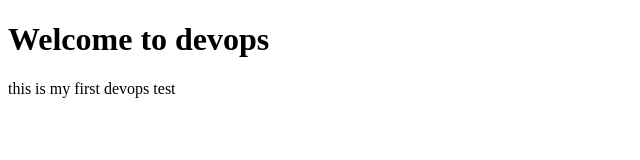
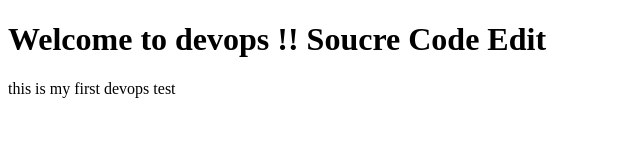
Before and after one commit to AkashShalu/DevOpsDemo, a plain HTML site: page index.html in a window 1280 px wide. Shown: the whole page, without its empty margins (0-640 px from the left). Drawn offline with Linux system fonts and the light colour scheme.

Commit message:
Update index.html

```diff
--- a/index.html
+++ b/index.html
@@ -2,7 +2,7 @@
 <html>
 <body>
 
-<h1>Welcome to devops</h1>
+<h1>Welcome to devops !! Soucre Code Edit</h1>
 <p>this is my first devops test</p>
 
 </body>
```
